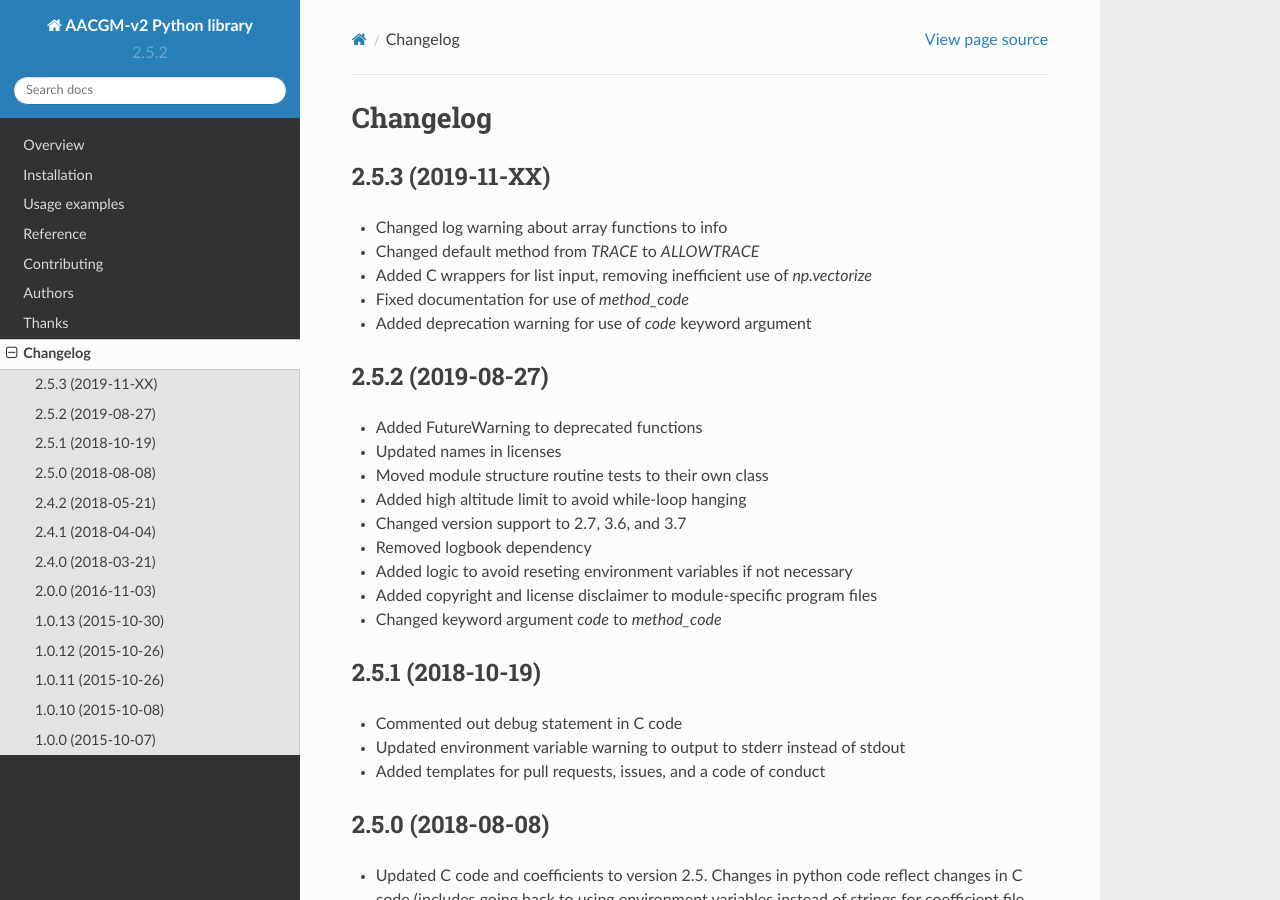
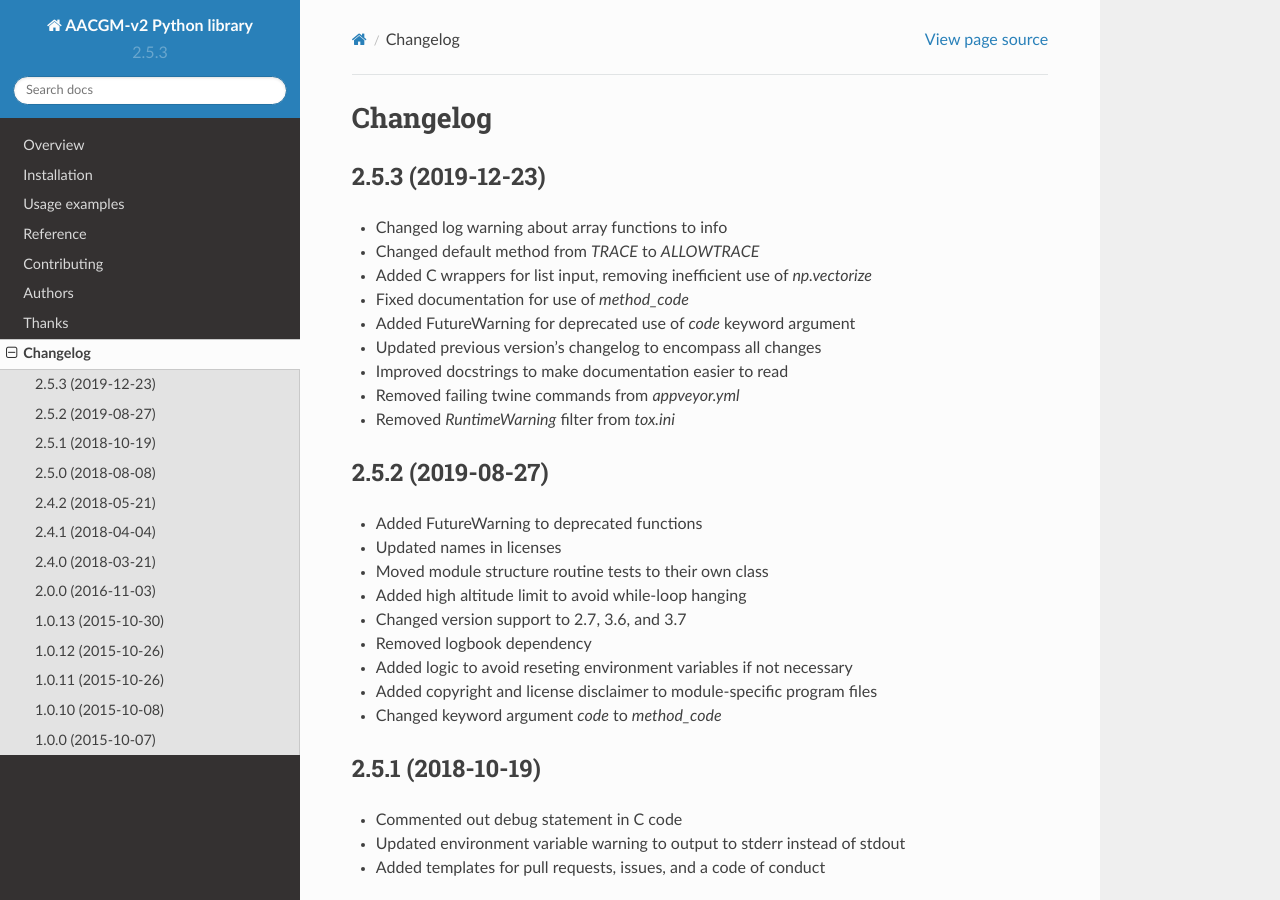
Before and after one commit to aburrell/aacgmv2, a Sphinx documentation site: the page built from docs/changelog.rst, in a window 1280 px wide and 900 px high. Built offline with Sphinx 7.4.7 and the Read the Docs theme 2.0.0, drawn with Linux system fonts in a browser that asks for light colours.

Commit message:
DOC: Version bump
Bumped the version number in all files.  Updated the changelog to reflect all file changes and the release date.

```diff
--- a/CHANGELOG.rst
+++ b/CHANGELOG.rst
@@ -1,13 +1,17 @@
 
 Changelog
 =========
-2.5.3 (2019-11-XX)
+2.5.3 (2019-12-23)
 -----------------------------------------
 * Changed log warning about array functions to info
 * Changed default method from `TRACE` to `ALLOWTRACE`
 * Added C wrappers for list input, removing inefficient use of `np.vectorize`
 * Fixed documentation for use of `method_code`
-* Added deprecation warning for use of `code` keyword argument
+* Added FutureWarning for deprecated use of `code` keyword argument
+* Updated previous version's changelog to encompass all changes
+* Improved docstrings to make documentation easier to read
+* Removed failing twine commands from `appveyor.yml`
+* Removed `RuntimeWarning` filter from `tox.ini`
 
 
 2.5.2 (2019-08-27)
--- a/aacgmv2/__init__.py
+++ b/aacgmv2/__init__.py
@@ -38,7 +38,7 @@ from aacgmv2 import (_aacgmv2)
 # Define global variables
 #---------------------------------------------------------------------
 
-__version__ = "2.5.2"
+__version__ = "2.5.3"
 
 # Define a logger object to allow easier log handling
 logger = logging.getLogger('aacgmv2_logger')
--- a/docs/conf.py
+++ b/docs/conf.py
@@ -24,7 +24,7 @@ project = u'AACGM-v2 Python library'
 year = u'2019'
 author = u'Angeline G. Burrell, Christer van der Meeren, Karl M. Laundal'
 copyright = '{0}, {1}'.format(year, author)
-version = release = u'2.5.2'
+version = release = u'2.5.3'
 # on_rtd is whether we are on readthedocs.org
 on_rtd = os.environ.get('READTHEDOCS', None) == 'True'
 
--- a/setup.py
+++ b/setup.py
@@ -24,7 +24,7 @@ if 'PY_CCOV' in os.environ.keys():
 
 setup(
     name='aacgmv2',
-    version='2.5.2',
+    version='2.5.3',
     license='MIT',
     description='A Python wrapper for AACGM-v2 magnetic coordinates',
     long_description='%s\n%s' % (read('README.rst'),
```
Also changed, not shown: .bumpversion.cfg.
